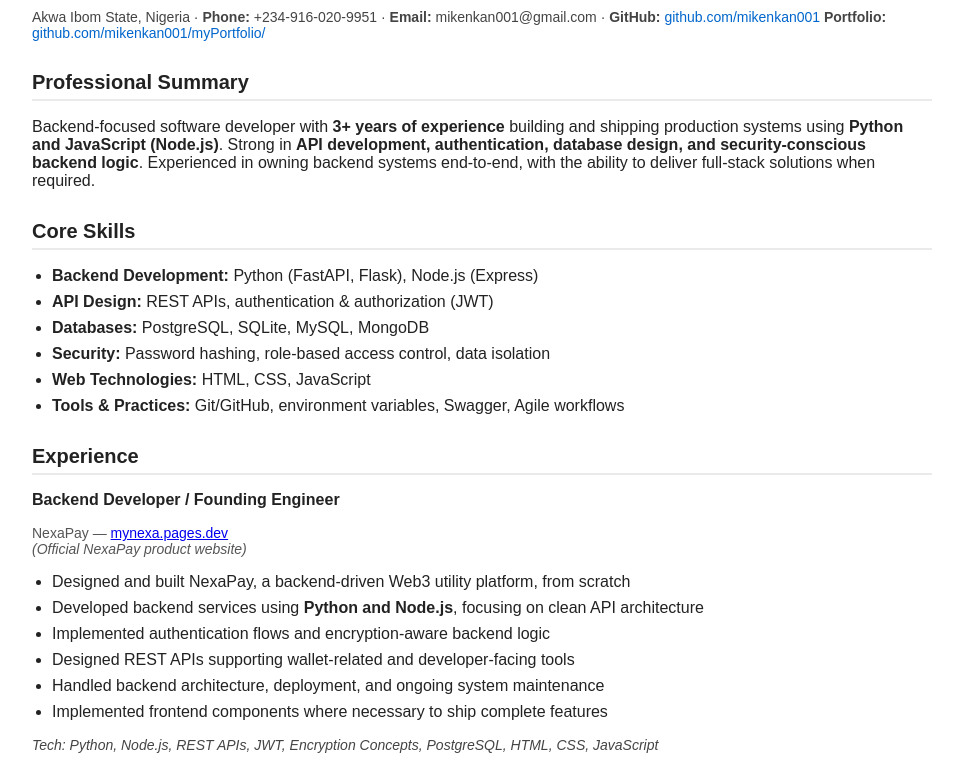
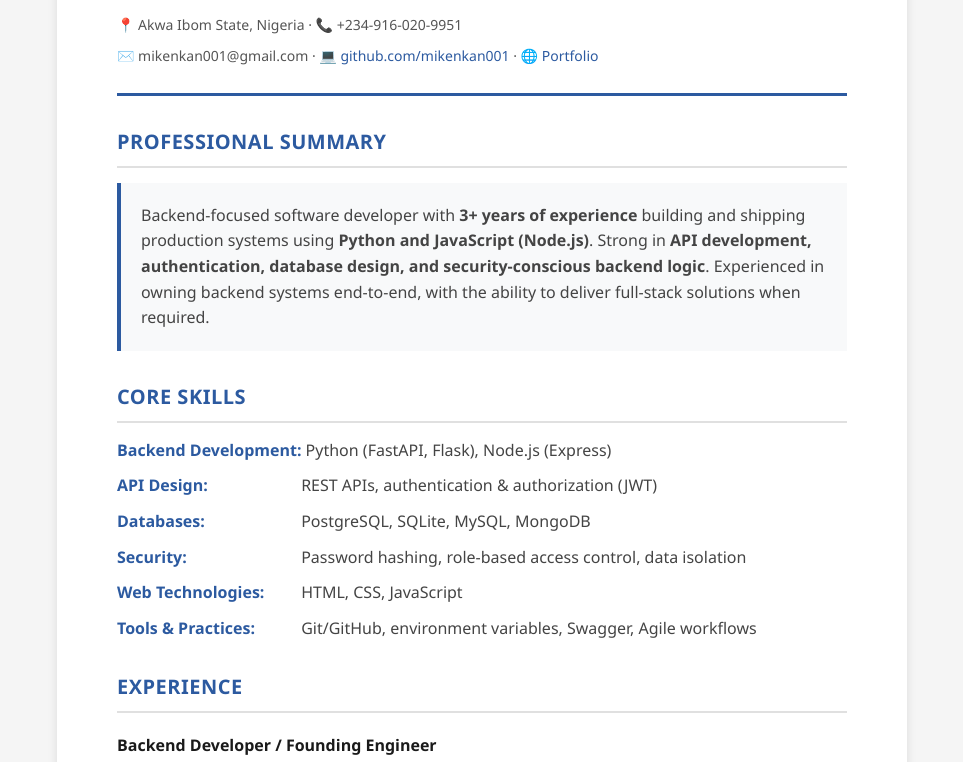
Before and after one commit to mikenkan001/myPortfolio, a plain HTML site: page Mike_Ifiok_Nkan_CV.html in a window 1280 px wide. Shown: the part 167-929 px from the top of the page, without its empty margins (158-1121 px from the left). Drawn offline with Linux system fonts and the light colour scheme.

Commit message:
Update Mike_Ifiok_Nkan_CV.html

```diff
--- a/Mike_Ifiok_Nkan_CV.html
+++ b/Mike_Ifiok_Nkan_CV.html
@@ -5,90 +5,258 @@
     <meta name="viewport" content="width=device-width, initial-scale=1.0">
     <title>Mike Ifiok Nkan | Backend Developer</title>
     <style>
-        body {
-            font-family: Arial, Helvetica, sans-serif;
-            background: #f4f6f8;
+        * {
             margin: 0;
             padding: 0;
-            color: #222;
+            box-sizing: border-box;
+        }
+
+        body {
+            font-family: 'Segoe UI', Tahoma, Geneva, Verdana, sans-serif;
+            background: #f5f5f5;
+            color: #2c3e50;
+            line-height: 1.6;
+            padding: 20px;
+        }
+
+        .container {
+            max-width: 850px;
+            margin: 0 auto;
+            background: #ffffff;
+            padding: 50px 60px;
+            box-shadow: 0 2px 10px rgba(0,0,0,0.1);
+        }
+
+        /* Header */
+        header {
+            border-bottom: 3px solid #2c5aa0;
+            padding-bottom: 20px;
+            margin-bottom: 25px;
+        }
+
+        h1 {
+            font-size: 36px;
+            color: #1a1a1a;
+            font-weight: 700;
+            margin-bottom: 8px;
+        }
+
+        .subtitle {
+            font-size: 18px;
+            color: #2c5aa0;
+            font-weight: 600;
+            margin-bottom: 15px;
+        }
+
+        .contact {
+            font-size: 14px;
+            color: #555;
+            line-height: 1.8;
+        }
+
+        .contact-row {
+            margin-bottom: 5px;
+        }
+
+        .contact strong {
+            color: #333;
+            font-weight: 600;
+        }
+
+        .contact a {
+            color: #2c5aa0;
+            text-decoration: none;
+            border-bottom: 1px solid transparent;
+            transition: border-bottom 0.2s;
+        }
+
+        .contact a:hover {
+            border-bottom: 1px solid #2c5aa0;
+        }
+
+        /* Section Headers */
+        h2 {
+            font-size: 20px;
+            color: #2c5aa0;
+            font-weight: 700;
+            margin-top: 30px;
+            margin-bottom: 15px;
+            padding-bottom: 8px;
+            border-bottom: 2px solid #e0e0e0;
+            text-transform: uppercase;
+            letter-spacing: 0.5px;
+        }
+
+        /* Content */
+        p {
+            margin-bottom: 12px;
+            color: #444;
+            text-align: justify;
+        }
+
+        .role {
+            font-size: 16px;
+            font-weight: 700;
+            color: #1a1a1a;
+            margin-top: 20px;
+            margin-bottom: 5px;
+        }
+
+        .company {
+            font-size: 14px;
+            color: #666;
+            margin-bottom: 10px;
+            font-style: italic;
+        }
+
+        .company a {
+            color: #2c5aa0;
+            text-decoration: none;
+        }
+
+        .company a:hover {
+            text-decoration: underline;
+        }
+
+        ul {
+            margin-left: 20px;
+            margin-bottom: 15px;
+        }
+
+        li {
+            margin-bottom: 8px;
+            color: #444;
+            line-height: 1.6;
+        }
+
+        li strong {
+            color: #2c5aa0;
+            font-weight: 600;
+        }
+
+        .tech {
+            font-size: 13px;
+            color: #666;
+            font-style: italic;
+            margin-top: 10px;
+            padding: 8px 12px;
+            background: #f8f9fa;
+            border-left: 3px solid #2c5aa0;
+            display: block;
+        }
+
+        /* Skills Section */
+        .skills-list {
+            list-style: none;
+            margin-left: 0;
+        }
+
+        .skills-list li {
+            padding-left: 0;
+            margin-bottom: 10px;
+        }
+
+        .skills-list li strong {
+            color: #2c5aa0;
+            font-weight: 600;
+            display: inline-block;
+            min-width: 180px;
+        }
+
+        /* Professional Summary */
+        .summary {
+            background: #f8f9fa;
+            padding: 20px;
+            border-left: 4px solid #2c5aa0;
+            margin-bottom: 10px;
+        }
+
+        .summary p {
+            margin-bottom: 0;
+            text-align: left;
+        }
+
+        /* Education & Certifications */
+        .education-item {
+            margin-bottom: 15px;
+        }
+
+        .education-item strong {
+            color: #1a1a1a;
+            font-size: 15px;
+        }
+
+        /* Spacing Adjustments */
+        .section-spacing {
+            margin-bottom: 25px;
+        }
+
+        /* Print Styles */
+        @media print {
+            body {
+                background: white;
+                padding: 0;
             }
             .container {
-            max-width: 900px;
-            margin: 40px auto;
-            background: #ffffff;
-            padding: 40px;
-            box-shadow: 0 4px 12px rgba(0,0,0,0.08);
+                box-shadow: none;
+                padding: 20px;
+                max-width: 100%;
+            }
+            h2 {
+                page-break-after: avoid;
+            }
+            .role {
+                page-break-after: avoid;
+            }
+        }
+
+        /* Responsive */
+        @media (max-width: 768px) {
+            .container {
+                padding: 30px 25px;
             }
             h1 {
-            margin-bottom: 5px;
-            font-size: 32px;
+                font-size: 28px;
             }
-        h2 {
-            margin-top: 30px;
-            font-size: 20px;
-            border-bottom: 2px solid #eaeaea;
-            padding-bottom: 5px;
+            .skills-list li strong {
+                display: block;
+                min-width: auto;
+                margin-bottom: 3px;
             }
-        .subtitle {
-            font-size: 16px;
-            color: #555;
-            margin-bottom: 15px;
-        }
-        .contact {
-            font-size: 14px;
-            color: #444;
-            margin-bottom: 25px;
-        }
-        .contact a {
-            color: #0066cc;
-            text-decoration: none;
-        }
-        ul {
-            padding-left: 20px;
-        }
-        li {
-            margin-bottom: 8px;
-        }
-        .role {
-            font-weight: bold;
-        }
-        .company {
-            color: #555;
-            font-size: 14px;
-        }
-        .tech {
-            font-style: italic;
-            font-size: 14px;
-            color: #444;
         }
     </style>
 </head>
 <body>
 
 <div class="container">
+    <header>
         <h1>Mike Ifiok Nkan</h1>
         <div class="subtitle">Backend Developer (Python & Node.js)</div>
-
         <div class="contact">
-        Akwa Ibom State, Nigeria ·
-        <strong>Phone:</strong> +234-916-020-9951 ·
-        <strong>Email:</strong> mikenkan001@gmail.com ·
-        <strong>GitHub:</strong>
-        <a href="https://github.com/mikenkan001" target="_blank">github.com/mikenkan001</a>
-        <strong>Portfolio:</strong>
-        <a href="https://github.com/mikenkan001/myPortfolio/" target="_blank">github.com/mikenkan001/myPortfolio/</a>
+            <div class="contact-row">
+                📍 Akwa Ibom State, Nigeria ·
+                📞 +234-916-020-9951
             </div>
+            <div class="contact-row">
+                ✉️ mikenkan001@gmail.com ·
+                💻 <a href="https://github.com/mikenkan001" target="_blank">github.com/mikenkan001</a> ·
+                🌐 <a href="https://github.com/mikenkan001/myPortfolio/" target="_blank">Portfolio</a>
+            </div>
+        </div>
+    </header>
 
     <h2>Professional Summary</h2>
+    <div class="summary">
         <p>
             Backend-focused software developer with <strong>3+ years of experience</strong> building and shipping
             production systems using <strong>Python and JavaScript (Node.js)</strong>.
             Strong in <strong>API development, authentication, database design, and security-conscious backend logic</strong>.
             Experienced in owning backend systems end-to-end, with the ability to deliver full-stack solutions when required.
         </p>
+    </div>
 
     <h2>Core Skills</h2>
-    <ul>
+    <ul class="skills-list">
         <li><strong>Backend Development:</strong> Python (FastAPI, Flask), Node.js (Express)</li>
         <li><strong>API Design:</strong> REST APIs, authentication & authorization (JWT)</li>
         <li><strong>Databases:</strong> PostgreSQL, SQLite, MySQL, MongoDB</li>
@@ -99,11 +267,10 @@
 
     <h2>Experience</h2>
 
+    <div class="section-spacing">
         <p class="role">Backend Developer / Founding Engineer</p>
         <p class="company">
-        NexaPay —
-        <a href="https://mynexa.pages.dev" target="_blank">mynexa.pages.dev</a>
-        <br>
+            NexaPay — <a href="https://mynexa.pages.dev" target="_blank">mynexa.pages.dev</a><br>
             <em>(Official NexaPay product website)</em>
         </p>
         <ul>
@@ -114,12 +281,12 @@
             <li>Handled backend architecture, deployment, and ongoing system maintenance</li>
             <li>Implemented frontend components where necessary to ship complete features</li>
         </ul>
-    <p class="tech">
+        <span class="tech">
             Tech: Python, Node.js, REST APIs, JWT, Encryption Concepts, PostgreSQL, HTML, CSS, JavaScript
-    </p>
+        </span>
+    </div>
 
-    <br>
-
+    <div class="section-spacing">
         <p class="role">Backend Developer (Team Project)</p>
         <p class="company">Joblynk — Remote (Jan 2025 – Mar 2025)</p>
         <ul>
@@ -128,26 +295,26 @@
             <li>Collaborated with a remote Agile team on backend features</li>
             <li>Improved API reliability and data handling through structured backend logic</li>
         </ul>
+    </div>
 
-    <br>
-
+    <div class="section-spacing">
         <p class="role">Web Developer</p>
         <p class="company">
-        El Hakavod —
-        <a href="https://elhakavod.org" target="_blank">elhakavod.org</a>
+            El Hakavod — <a href="https://elhakavod.org" target="_blank">elhakavod.org</a>
         </p>
         <ul>
             <li>Built and deployed a production-ready static website using HTML, CSS, and JavaScript</li>
             <li>Implemented responsive layouts and clean page structure</li>
             <li>Managed hosting, deployment, and content updates</li>
         </ul>
+    </div>
 
     <h2>Projects</h2>
 
+    <div class="section-spacing">
         <p class="role">Multi-Tenant SaaS Backend API</p>
         <p class="company">
-        GitHub —
-        <a href="https://github.com/mikenkan001/Multi_Tenants-SaaS-Dashboard/" target="_blank">
+            GitHub — <a href="https://github.com/mikenkan001/Multi_Tenants-SaaS-Dashboard/" target="_blank">
                 github.com/mikenkan001/Multi_Tenants-SaaS-Dashboard
             </a>
         </p>
@@ -158,16 +325,17 @@
             <li>Designed normalized database schemas for users, organizations, and resources</li>
             <li>Documented APIs using Swagger and deployed using a free cloud hosting tier</li>
         </ul>
-    <p class="tech">
+        <span class="tech">
             Tech: Node.js, Express, PostgreSQL, JWT, REST APIs, Swagger
-    </p>
+        </span>
+    </div>
 
     <h2>Education</h2>
-    <p>
+    <div class="education-item">
         <strong>B.Sc. Computer Science (In Progress)</strong><br>
         University of Uyo, Akwa Ibom State, Nigeria<br>
         2023 – 2027 (Expected)
-    </p>
+    </div>
 
     <h2>Certifications</h2>
     <ul>
```
Lines whose indentation alone changed are shown as unchanged.
